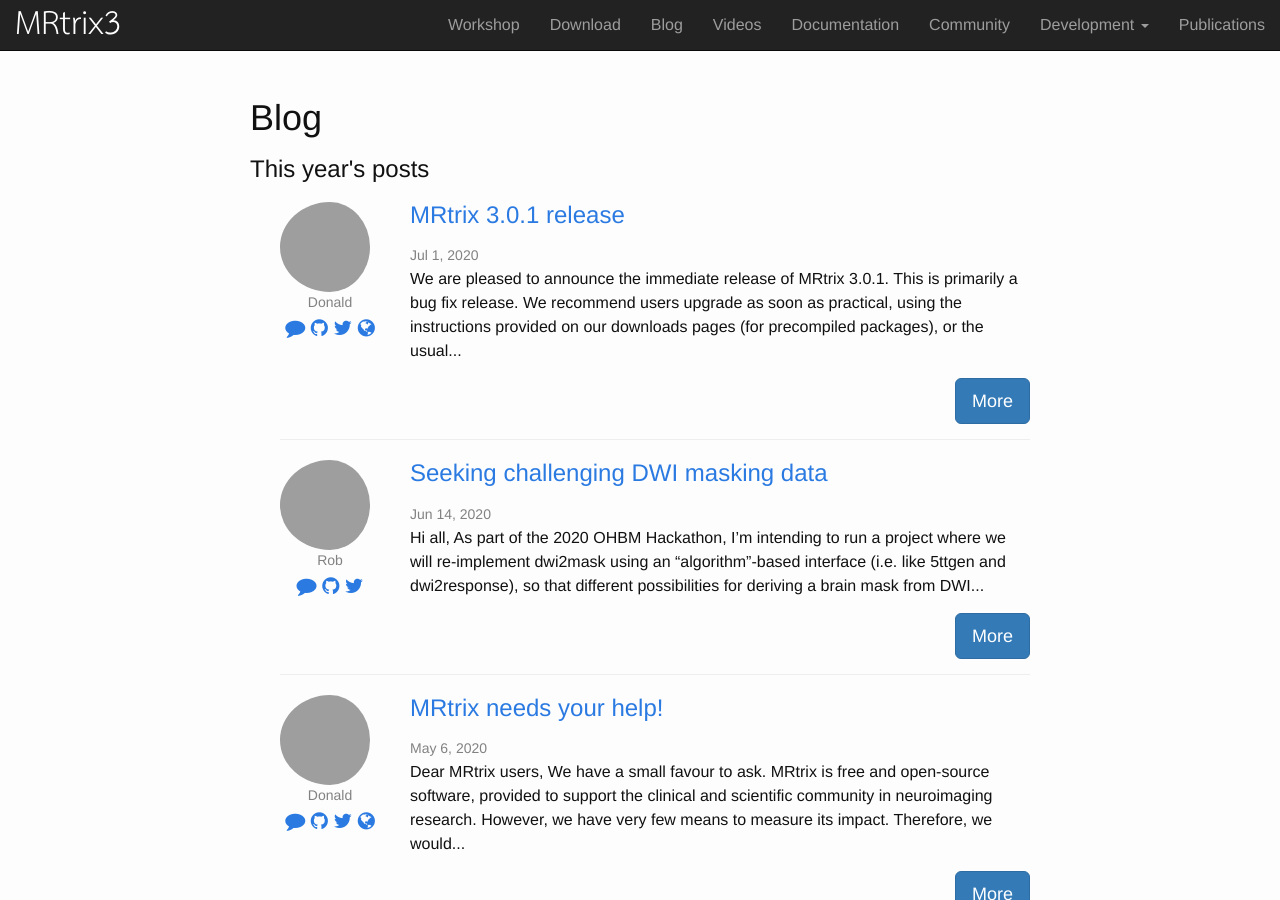
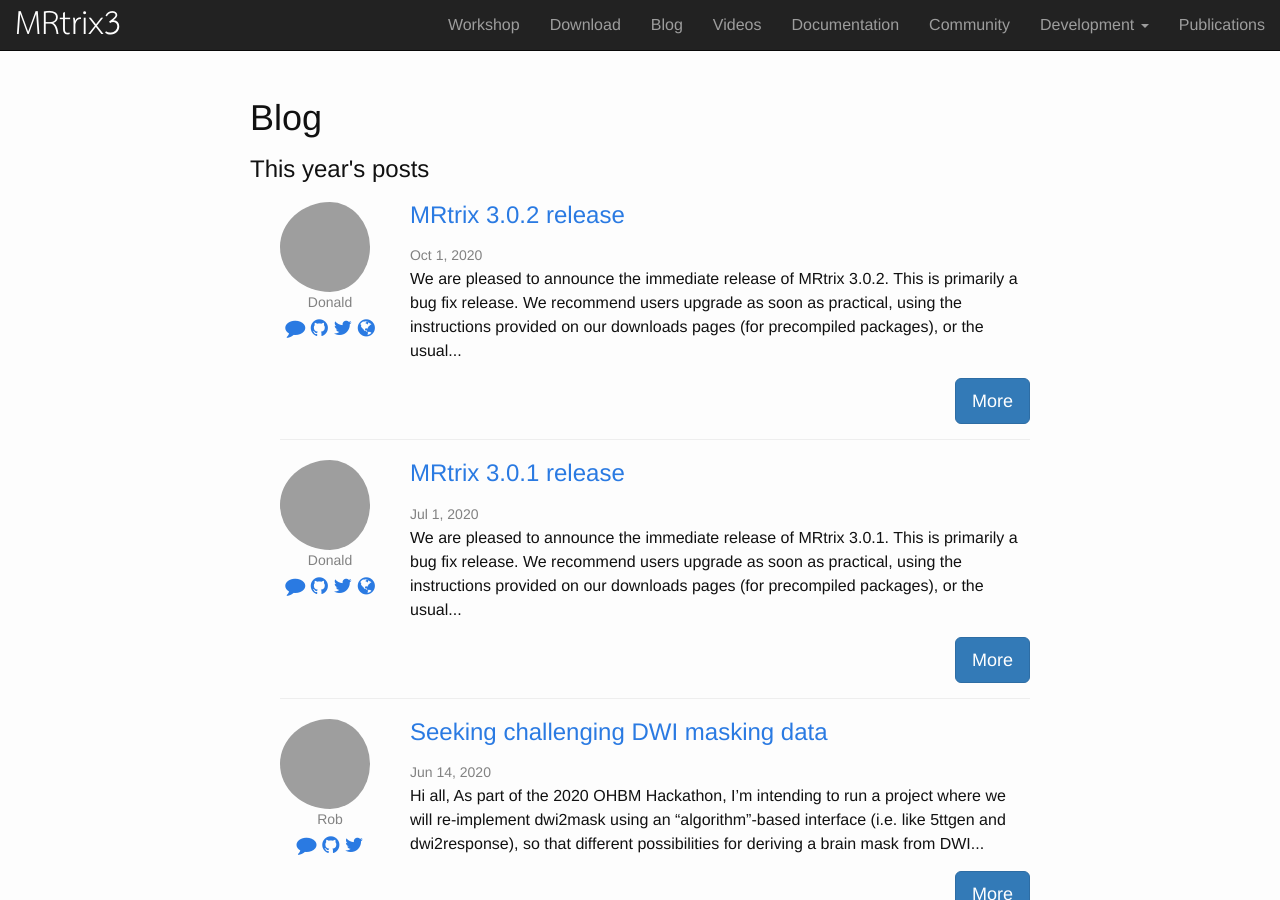
Before and after one commit to MRtrix3/MRtrix3.github.io, a Jekyll site: the page built from blog.html, in a window 1280 px wide and 900 px high, cut to the strip 0-900 px from the top of the window. Built offline with Jekyll 4.4.1, drawn with Linux system fonts in a browser that asks for light colours; nearby versions of some CDN libraries; emoji names are drawn with the system emoji font; grey boxes are pictures that could not be loaded.

Commit message:
Automatic update of blog from community forum announcements

```diff
--- /dev/null
+++ b/_posts/2020/10/2020-10-01-mrtrix-3-0-2-release.md
@@ -0,0 +1,23 @@
+---
+layout: post
+title: 'MRtrix 3.0.2 release'
+author: 'jdtournier'
+date: 2020-10-01 02:38:25
+categories:
+summary: posted by J-Donald Tournier on Oct 01, 2020
+---
+We are pleased to announce the immediate release of *MRtrix* `3.0.2`.
+
+This is primarily a bug fix release. We recommend users upgrade as soon as practical, using the instructions provided on our [downloads pages](https://www.mrtrix.org/download/) (for precompiled packages), or the [usual procedure ](https://mrtrix.readthedocs.io/en/3.0.2/installation/build_from_source.html#keeping-mrtrix3-up-to-date) for installations from source.
+
+The [full changelog is attached below](https://community.mrtrix.org/t/mrtrix-3-0-2-release/4142/2). Noteworthy changes include:
+- fix [issue in `tckgen`](https://github.com/MRtrix3/mrtrix3/pull/2180) that caused streamlines to be erroneously discarded in some circumstances.
+- fix [NIfTI qform handling](https://github.com/MRtrix3/mrtrix3/pull/2185) when writing images.
+- fix [issue in `mrhistmatch` (and hence `dwicat`)](https://github.com/MRtrix3/mrtrix3/pull/2184) that would sometimes result in no change.
+- fix [issues](https://github.com/MRtrix3/mrtrix3/pull/2127) in [`dwifslpreproc`](https://github.com/MRtrix3/mrtrix3/pull/2166) that precluded the integrated usage of EddyQC.
+
+All the best from the *MRtrix3* team!
+
+---
+
+*[View comments on the community site](https://community.mrtrix.org/t/4142)*
```
Also changed, not shown: _data/frontpage/contributors.json (+5 -5 lines).
